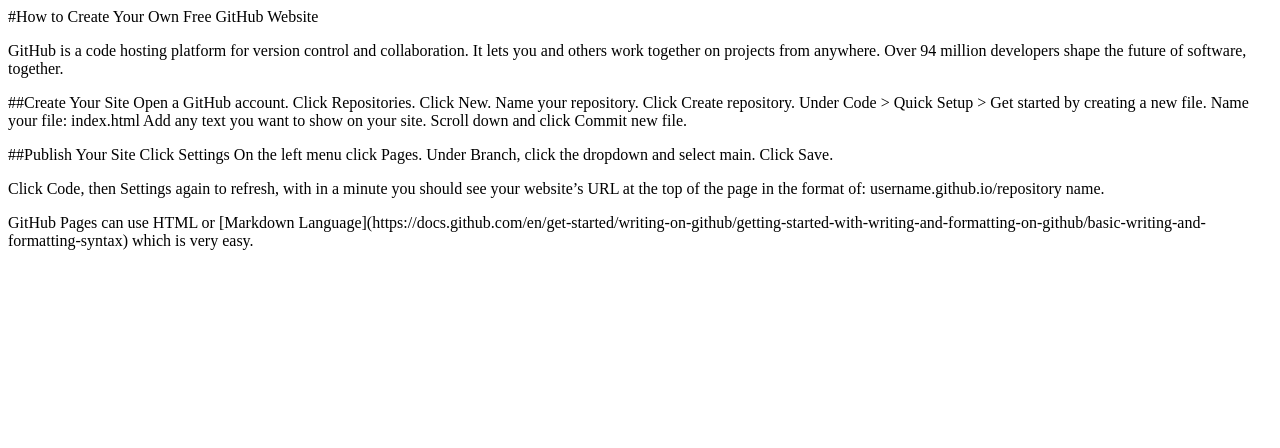
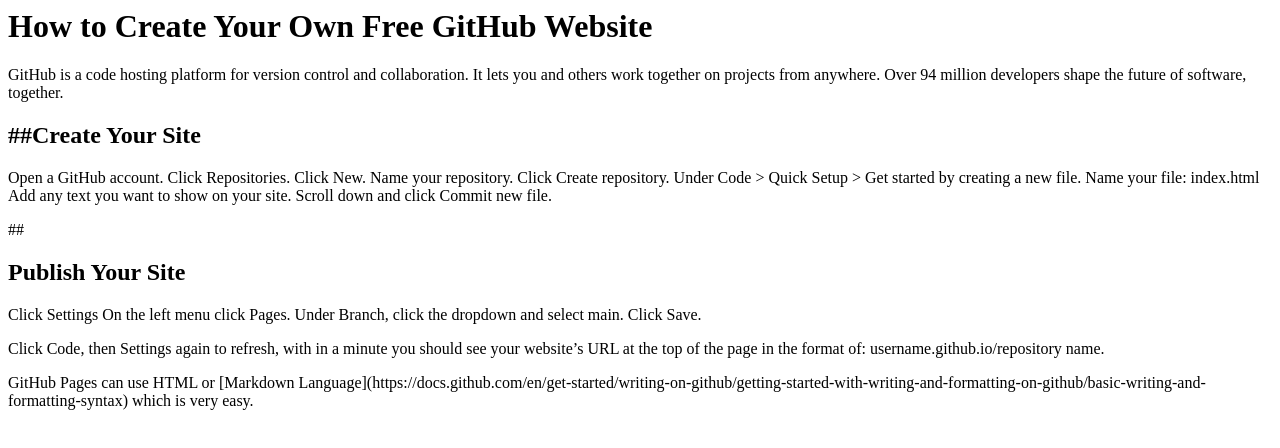
Before and after one commit to tachristian/How-to-create-your-free-github-website, a plain HTML site: page index.html in a window 1280 px wide. Drawn offline with Linux system fonts and the light colour scheme.

Commit message:
Update index.html

```diff
--- a/index.html
+++ b/index.html
@@ -1,8 +1,8 @@
-#How to Create Your Own Free GitHub Website
+<H1>How to Create Your Own Free GitHub Website</H1>
 
 <p>GitHub is a code hosting platform for version control and collaboration. It lets you and others work together on projects from anywhere. Over 94 million developers shape the future of software, together.</p>
 
-<p>##Create Your Site
+<p><H2>##Create Your Site</H2>
 Open a GitHub account.
 Click Repositories.
 Click New.
@@ -15,7 +15,7 @@ Scroll down and click Commit new file.
 </p>
 
 <p>
-##Publish Your Site
+##<H2>Publish Your Site</H2>
 Click Settings
 On the left menu click Pages.
 Under Branch, click the dropdown and select main.
```
